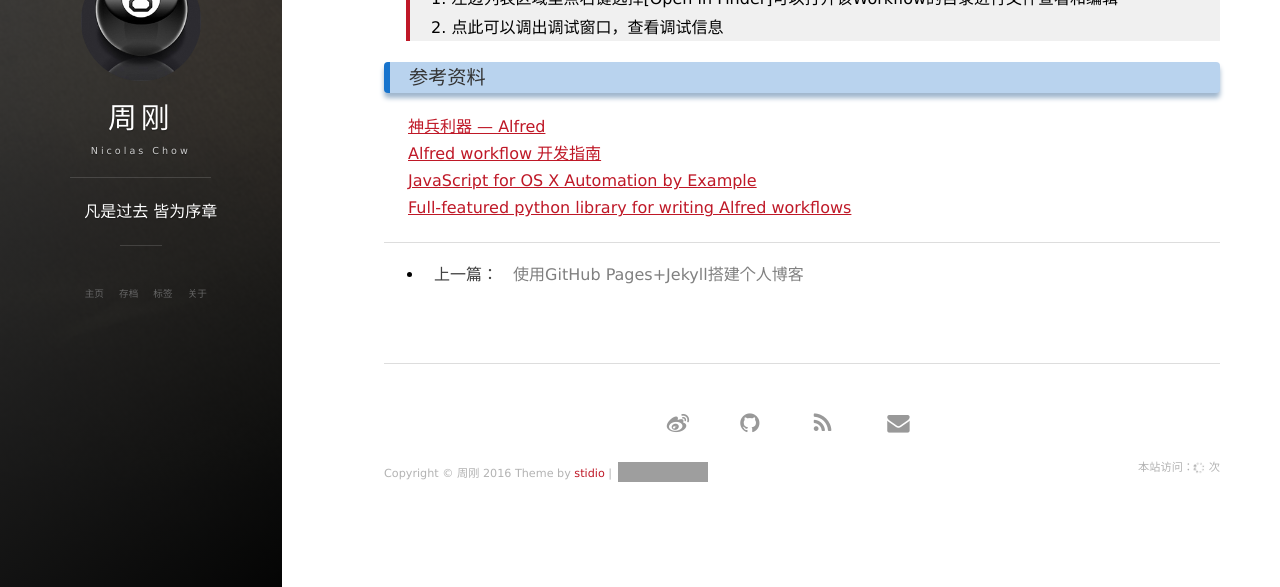
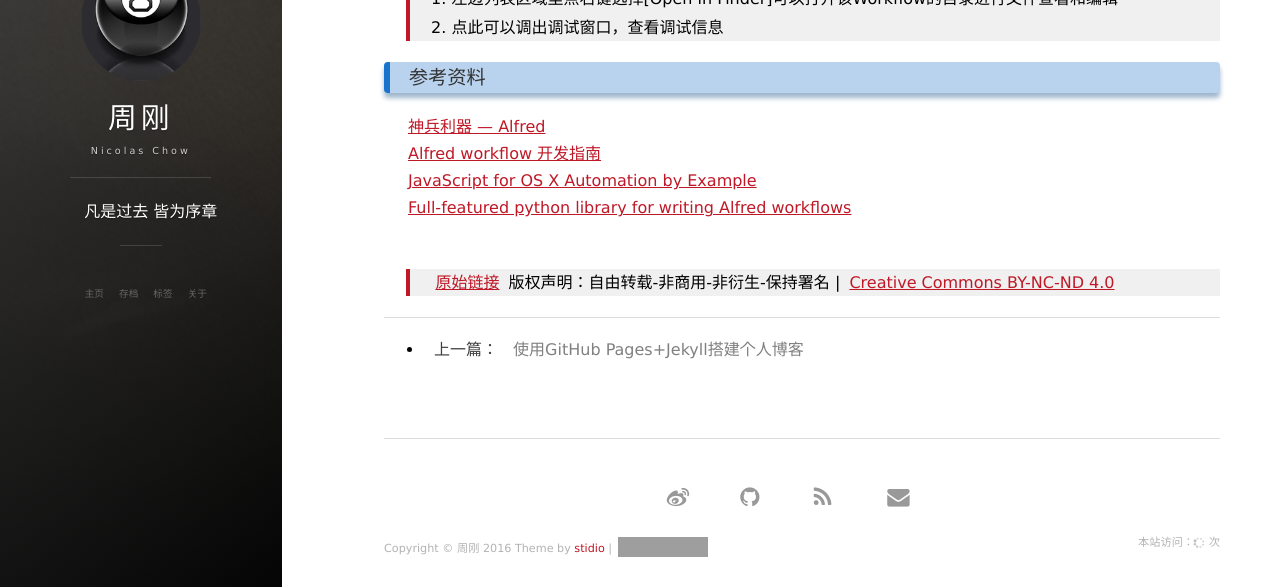
Before and after one commit to stidio/stidio.github.io, a Jekyll site: the page built from _posts/2016-11-23-aflred_workflow.md, in a window 1280 px wide and 900 px high, scrolled down 5976 px, cut to the strip 313-900 px from the top of the window. Built offline with Jekyll 4.4.1, drawn with Linux system fonts in a browser that asks for light colours; nearby versions of some CDN libraries; comment, search, counter and statistics services are not loaded; grey boxes are pictures that could not be loaded.

Commit message:
添加版权信息

```diff
--- a/_posts/2016-11-23-aflred_workflow.md
+++ b/_posts/2016-11-23-aflred_workflow.md
@@ -105,3 +105,7 @@ Alfred Workflow的整体架构，极度类似于Windows中的Direct Show，首
 [Alfred workflow 开发指南](http://myg0u.com/python/2015/05/23/tutorial-alfred-workflow.html){:target="_blank"}
 [JavaScript for OS X Automation by Example](http://developer.telerik.com/featured/javascript-os-x-automation-example/){:target="_blank"}
 [Full-featured python library for writing Alfred workflows](http://www.deanishe.net/alfred-workflow/){:target="_blank"}
+
+<br/>
+
+> [原始链接]({{page.url}}) 版权声明：自由转载-非商用-非衍生-保持署名 \| [Creative Commons BY-NC-ND 4.0](http://creativecommons.org/licenses/by-nc-nd/4.0/deed.zh)
```
Also changed, not shown: _posts/2016-11-18-build_blog_with_github_and_jekyll.md (+4 -0 lines).
